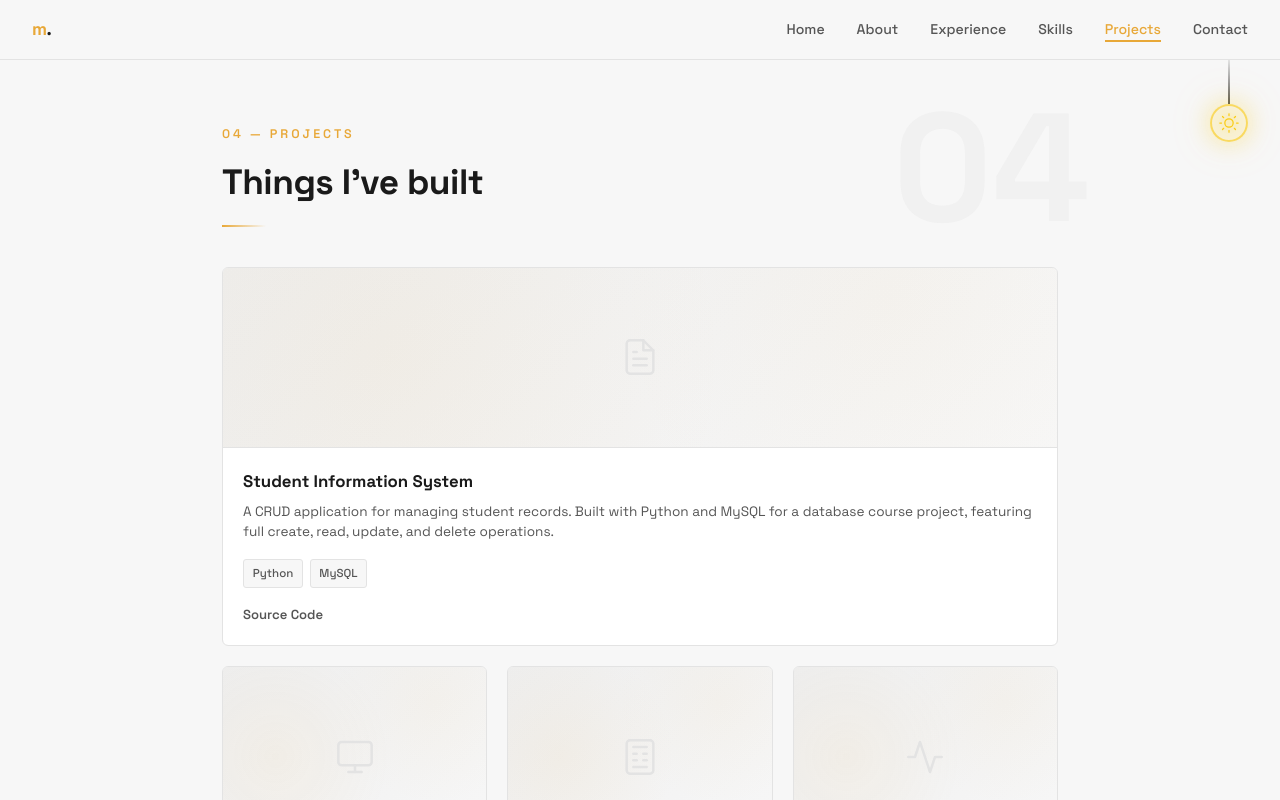
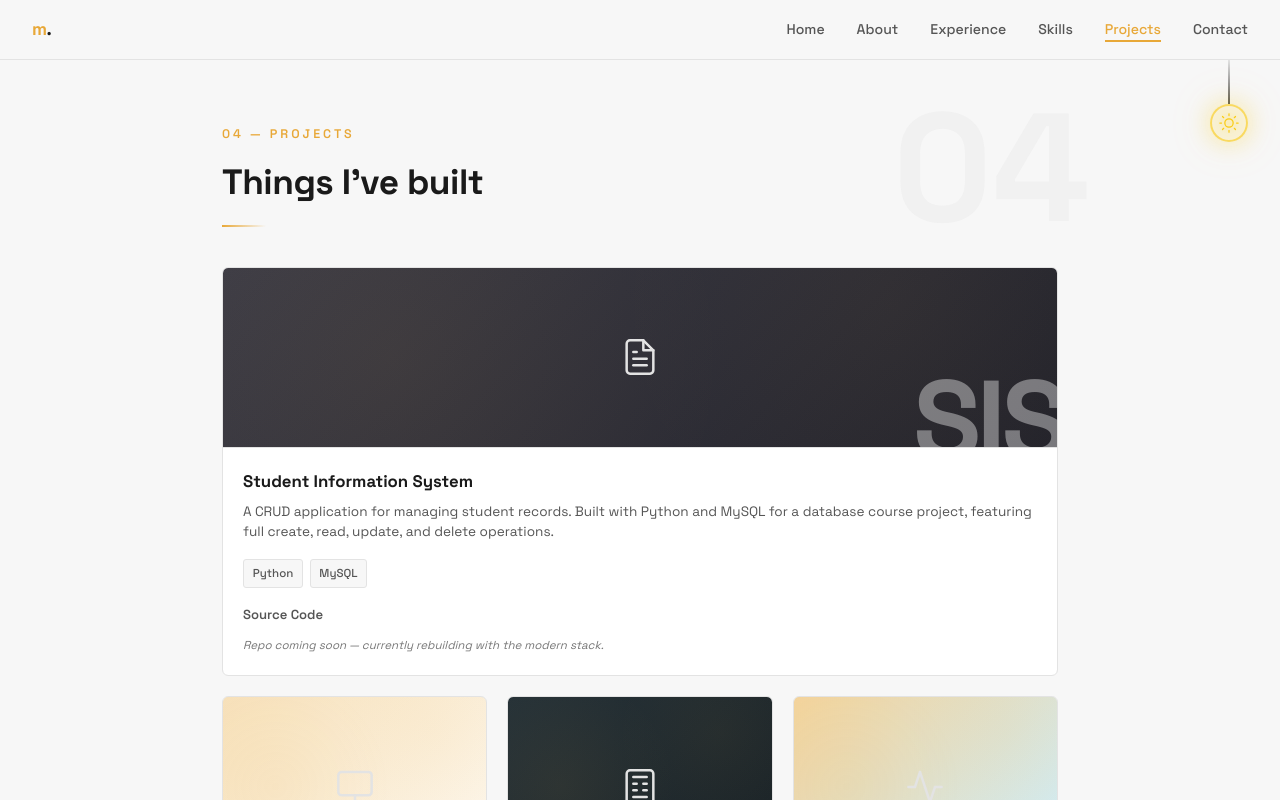
Before and after one commit to michaelharvy/michael-harvy-portfolio, a React (Vite) app: page /projects in a window 1280 px wide. Shown: the top 800 px of the page. Built offline with nearby package versions, Linux system fonts and the light colour scheme.

Commit message:
Add 404 page, AURA-DX case study, project card polish (thumbs/notes, drop dead CSS)

```diff
--- a/src/App.jsx
+++ b/src/App.jsx
@@ -1,13 +1,15 @@
 import { Suspense, lazy, useEffect, useState } from 'react'
-import { Navigate, Route, Routes, useLocation } from 'react-router-dom'
+import { Route, Routes, useLocation } from 'react-router-dom'
 import Footer from './components/Footer'
 import Navbar from './components/Navbar'
 import { useTheme } from './hooks/useTheme'
 
 const About = lazy(() => import('./pages/About'))
+const AuraDxCaseStudy = lazy(() => import('./pages/AuraDxCaseStudy'))
 const Contact = lazy(() => import('./pages/Contact'))
 const Experience = lazy(() => import('./pages/Experience'))
 const Home = lazy(() => import('./pages/Home'))
+const NotFound = lazy(() => import('./pages/NotFound'))
 const Projects = lazy(() => import('./pages/Projects'))
 const Skills = lazy(() => import('./pages/Skills'))
 
@@ -32,8 +34,9 @@ export default function App() {
             <Route path="/experience" element={<Experience />} />
             <Route path="/skills" element={<Skills />} />
             <Route path="/projects" element={<Projects />} />
+            <Route path="/projects/aura-dx" element={<AuraDxCaseStudy />} />
             <Route path="/contact" element={<Contact />} />
-            <Route path="*" element={<Navigate to="/" replace />} />
+            <Route path="*" element={<NotFound />} />
           </Routes>
         </Suspense>
       </main>
--- /dev/null
+++ b/src/pages/AuraDxCaseStudy.jsx
@@ -0,0 +1,106 @@
+import { Link } from 'react-router-dom'
+import { usePageMeta } from '../hooks/usePageMeta'
+import { useReveal } from '../hooks/useReveal'
+
+const BADGES = ['AI / ML', 'Audio Processing', 'Real-Time UI/UX', 'Group Thesis']
+
+const FACTS = [
+  { label: 'Status', value: 'Active thesis' },
+  { label: 'Year', value: '2025 — Present' },
+  { label: 'School', value: 'URS Morong' },
+  { label: 'My role', value: 'UI/UX & interface lead' },
+]
+
+export default function AuraDxCaseStudy() {
+  const revealRef = useReveal({ threshold: 0.1 })
+  usePageMeta(
+    'AURA-DX — Case Study | Michael Harvy M. Nepomuceno',
+    'A deep dive into AURA-DX — an AI-powered cough analysis thesis I lead the interface for, screening for TB, COPD, pneumonia, and healthy baselines.',
+  )
+
+  return (
+    <section className="section" ref={revealRef}>
+      <div className="section-number" aria-hidden="true">AI</div>
+      <p className="section-label fade-up">Case Study &mdash; AURA-DX</p>
+      <h2 className="section-title fade-up">AI-Powered Cough Analysis &amp; Detection System</h2>
+
+      <div className="case-hero fade-up">
+        <p className="case-blurb">
+          A team thesis that turns a routine cough into a health signal &mdash;
+          recording audio, analyzing its patterns in real time, and screening
+          for potential respiratory conditions.
+        </p>
+        <div className="case-badges">
+          {BADGES.map((b) => <span className="case-badge" key={b}>{b}</span>)}
+        </div>
+      </div>
+
+      <div className="case-facts fade-up">
+        {FACTS.map((fact) => (
+          <div className="case-fact" key={fact.label}>
+            <div className="case-fact-label">{fact.label}</div>
+            <div className="case-fact-value">{fact.value}</div>
+          </div>
+        ))}
+      </div>
+
+      <div className="case-body">
+        <div className="case-block fade-up">
+          <h3>The problem</h3>
+          <p>
+            Respiratory conditions like tuberculosis, COPD, and pneumonia are
+            usually screened with specialized equipment in clinics. For many,
+            that check never happens &mdash; a persistent cough gets shrugged
+            off instead of investigated.
+          </p>
+        </div>
+
+        <div className="case-block fade-up">
+          <h3>The idea</h3>
+          <p>
+            AURA-DX records a user&rsquo;s cough, analyzes the sound pattern,
+            and screens it against known signatures for TB, COPD, pneumonia,
+            and a healthy baseline. The goal is a quick, accessible first pass
+            that flags when a doctor&rsquo;s visit is worth scheduling.
+          </p>
+        </div>
+
+        <div className="case-block fade-up">
+          <h3>My role</h3>
+          <p>
+            I lead the public interface and the real-time UI/UX. That means
+            the capture flow users actually feel &mdash; recording the sample,
+            live acoustic-analysis feedback, and a result screen that reads
+            clearly and doesn&rsquo;t over-alarm. My focus is the layer between
+            the model and the person: natural capture, honest feedback, and a
+            flow that stays fast even while crunching audio.
+          </p>
+        </div>
+
+        <div className="case-block fade-up">
+          <h3>How it&rsquo;s built</h3>
+          <p>
+            The AI layer classifies cough audio against respiratory signatures,
+            while the interface layer handles recording, real-time feedback,
+            and results. It pairs Python-based audio classification with a
+            modern web interface so the whole flow runs live in the browser.
+          </p>
+        </div>
+
+        <div className="case-block fade-up">
+          <h3>Status &amp; next steps</h3>
+          <p>
+            AURA-DX is an active thesis with my group at URS Morong, and the
+            interface is live at aura-dx.xyz. Next on the roadmap is tightening
+            the real-time feedback loop and widening classifier coverage.
+          </p>
+        </div>
+      </div>
+
+      <div className="case-cta fade-up">
+        <a href="https://aura-dx.xyz" target="_blank" rel="noopener noreferrer" className="hero-btn">Visit live site</a>
+        <Link to="/projects" className="hero-btn hero-btn--ghost">Back to projects</Link>
+      </div>
+    </section>
+  )
+}
--- a/src/pages/Experience.jsx
+++ b/src/pages/Experience.jsx
@@ -1,3 +1,4 @@
+import { Link } from 'react-router-dom'
 import { usePageMeta } from '../hooks/usePageMeta'
 import { useReveal } from '../hooks/useReveal'
 import { useStaggerReveal } from '../hooks/useStaggerReveal'
@@ -37,6 +38,9 @@ export default function Experience() {
                 <li>Integrating the AI model into a live, usable interface</li>
                 <li>Implementing real-time acoustic analysis feedback</li>
               </ul>
+              <div className="timeline-card-link">
+                <Link to="/projects/aura-dx">Read the case study &rarr;</Link>
+              </div>
             </div>
 
             <div className="timeline-stack">
--- /dev/null
+++ b/src/pages/NotFound.jsx
@@ -0,0 +1,26 @@
+import { Link } from 'react-router-dom'
+import { usePageMeta } from '../hooks/usePageMeta'
+import { useReveal } from '../hooks/useReveal'
+
+export default function NotFound() {
+  const revealRef = useReveal({ threshold: 0.1 })
+  usePageMeta(
+    'Page not found — Michael Harvy M. Nepomuceno',
+    'This page doesn\u2019t exist — let\u2019s get you back to the portfolio homepage.',
+  )
+
+  return (
+    <section className="section notfound" ref={revealRef}>
+      <div className="section-number" aria-hidden="true">404</div>
+      <p className="section-label fade-up">404 &mdash; Unknown page</p>
+      <h2 className="section-title fade-up">This page wandered off</h2>
+      <p className="notfound-text fade-up">
+        The page you&rsquo;re looking for doesn&rsquo;t exist or has moved.
+        Let&rsquo;s get you back somewhere useful.
+      </p>
+      <div className="about-cta fade-up">
+        <Link to="/" className="about-cta-btn">Back to home</Link>
+      </div>
+    </section>
+  )
+}
--- a/src/pages/Projects.jsx
+++ b/src/pages/Projects.jsx
@@ -1,3 +1,4 @@
+import { Link } from 'react-router-dom'
 import { usePageMeta } from '../hooks/usePageMeta'
 import { useReveal } from '../hooks/useReveal'
 import { useTilt } from '../hooks/useTilt'
@@ -9,6 +10,8 @@ const PROJECTS = [
     desc: 'A CRUD application for managing student records. Built with Python and MySQL for a database course project, featuring full create, read, update, and delete operations.',
     tags: ['Python', 'MySQL'],
     links: [{ label: 'Source Code', url: '' }],
+    note: 'Repo coming soon — currently rebuilding with the modern stack.',
+    thumb: { gradient: 'linear-gradient(135deg, #3b3b46 0%, #23232b 100%)', glyph: 'SIS' },
   },
   {
     icon: <><rect x="2" y="3" width="20" height="14" rx="2" /><line x1="8" y1="21" x2="16" y2="21" /><line x1="12" y1="17" x2="12" y2="21" /></>,
@@ -16,6 +19,7 @@ const PROJECTS = [
     desc: 'This website right here. A React + Vite rebuild of my original static HTML/CSS/JS portfolio, with client-side routing, light/dark theming, and scroll-triggered micro-interactions.',
     tags: ['React', 'Vite', 'JavaScript'],
     links: [{ label: 'Source Code', url: 'https://github.com/michaelharvy/michael-harvy-portfolio' }],
+    thumb: { gradient: 'linear-gradient(135deg, rgba(232, 168, 56, 0.35) 0%, rgba(232, 168, 56, 0.08) 100%)', glyph: 'mh.' },
   },
   {
     icon: <><rect x="4" y="2" width="16" height="20" rx="2" /><line x1="8" y1="6" x2="16" y2="6" /><line x1="8" y1="10" x2="10" y2="10" /><line x1="14" y1="10" x2="16" y2="10" /><line x1="8" y1="14" x2="10" y2="14" /><line x1="14" y1="14" x2="16" y2="14" /><line x1="8" y1="18" x2="16" y2="18" /></>,
@@ -23,23 +27,36 @@ const PROJECTS = [
     desc: 'A browser-based calculator with a clean interface. One of my first JavaScript projects when I was learning the basics.',
     tags: ['HTML', 'CSS', 'JavaScript'],
     links: [{ label: 'Live Demo', url: '' }, { label: 'Source Code', url: '' }],
+    note: 'Repo coming soon — being rebuilt and will ship with a fresh UI.',
+    thumb: { gradient: 'linear-gradient(135deg, #263238 0%, #1a2226 100%)', glyph: '=' },
   },
   {
     icon: <path d="M22 12h-4l-3 9L9 3l-3 9H2" />,
     title: 'AURA-DX',
     desc: 'A respiratory cough detection system that analyzes sound patterns to identify potential health concerns. Built with a group as a collaborative thesis project.',
     tags: ['Python', 'AI / ML', 'Group Project'],
-    links: [{ label: 'Live Site', url: 'https://aura-dx.xyz' }],
+    links: [
+      { label: 'Project Details', to: '/projects/aura-dx' },
+      { label: 'Live Site', url: 'https://aura-dx.xyz' },
+    ],
+    thumb: { gradient: 'linear-gradient(135deg, rgba(232, 168, 56, 0.5) 0%, rgba(56, 189, 248, 0.25) 100%)', glyph: 'AI' },
   },
 ]
 
-function ProjectCard({ icon, title, desc, tags, links }) {
+function ProjectThumb({ icon, thumb }) {
+  return (
+    <div className="project-thumb" style={thumb ? { background: thumb.gradient } : undefined}>
+      {thumb?.glyph && <span className="project-thumb-glyph" aria-hidden="true">{thumb.glyph}</span>}
+      <svg className="project-thumb-icon" width="40" height="40" viewBox="0 0 24 24" fill="none" stroke="currentColor" strokeWidth="1.5" strokeLinecap="round" strokeLinejoin="round">{icon}</svg>
+    </div>
+  )
+}
+
+function ProjectCard({ icon, title, desc, tags, links, note, thumb }) {
   const tiltRef = useTilt({ maxX: 3, maxY: 3, perspective: 800, lift: -6 })
   return (
     <div className="project-card fade-up" ref={tiltRef}>
-      <div className="project-thumb">
-        <svg className="project-thumb-icon" width="40" height="40" viewBox="0 0 24 24" fill="none" stroke="currentColor" strokeWidth="1.5" strokeLinecap="round" strokeLinejoin="round">{icon}</svg>
-      </div>
+      <ProjectThumb icon={icon} thumb={thumb} />
       <div className="project-info">
         <h3>{title}</h3>
         <p>{desc}</p>
@@ -47,14 +64,13 @@ function ProjectCard({ icon, title, desc, tags, links }) {
           {tags.map((t) => <span key={t}>{t}</span>)}
         </div>
         <div className="project-links">
-          {links.map((link) =>
-            link.url ? (
-              <a key={link.label} href={link.url} target="_blank" rel="noopener noreferrer">{link.label}</a>
-            ) : (
-              <span key={link.label}>{link.label}</span>
-            ),
-          )}
+          {links.map((link) => {
+            if (link.to) return <Link key={link.label} to={link.to}>{link.label}</Link>
+            if (link.url) return <a key={link.label} href={link.url} target="_blank" rel="noopener noreferrer">{link.label}</a>
+            return <span key={link.label}>{link.label}</span>
+          })}
         </div>
+        {note && <div className="project-note">{note}</div>}
       </div>
     </div>
   )
--- a/src/styles/global.css
+++ b/src/styles/global.css
@@ -1102,6 +1102,21 @@ main {
     transform: rotate(45deg) translateY(6px);
 }
 
+.timeline-card-link {
+    margin-top: 0.75rem;
+}
+
+.timeline-card-link a {
+    font-size: 0.8rem;
+    font-weight: 600;
+    color: var(--accent);
+    transition: opacity 0.2s;
+}
+
+.timeline-card-link a:hover {
+    opacity: 0.7;
+}
+
 /* ── active thesis card — green glow ── */
 .timeline-item--active .timeline-card {
     border: 1px solid rgba(34, 197, 94, 0.4);
@@ -1586,6 +1601,148 @@ main {
     font-weight: 600;
 }
 
+.project-thumb-glyph {
+    position: absolute;
+    right: -8px;
+    bottom: -30px;
+    font-size: 7rem;
+    font-weight: 700;
+    line-height: 1;
+    letter-spacing: -0.04em;
+    color: var(--bg);
+    opacity: 0.4;
+    z-index: 1;
+    user-select: none;
+    pointer-events: none;
+}
+
+.project-card:hover .project-thumb-glyph {
+    color: var(--accent);
+    opacity: 0.5;
+}
+
+.project-note {
+    margin-top: 0.7rem;
+    font-size: 0.72rem;
+    font-style: italic;
+    color: var(--text-dim);
+    opacity: 0.8;
+}
+
+/* ========================================
+   NOT FOUND (404)
+   ======================================== */
+.notfound-text {
+    color: var(--text-dim);
+    line-height: 1.7;
+    max-width: 42ch;
+    margin-bottom: 1.5rem;
+}
+
+/* ========================================
+   CASE STUDY (AURA-DX)
+   ======================================== */
+.case-hero {
+    max-width: 760px;
+}
+
+.case-blurb {
+    color: var(--text-dim);
+    font-size: 1rem;
+    line-height: 1.7;
+    margin-bottom: 1.25rem;
+}
+
+.case-badges {
+    display: flex;
+    flex-wrap: wrap;
+    gap: 0.5rem;
+    margin: 1.25rem 0 2rem;
+}
+
+.case-badge {
+    font-size: 0.74rem;
+    padding: 0.3rem 0.6rem;
+    background: var(--bg);
+    border: 1px solid var(--border);
+    border-radius: 3px;
+    color: var(--text-dim);
+    font-weight: 500;
+}
+
+.case-facts {
+    display: grid;
+    grid-template-columns: repeat(2, 1fr);
+    gap: 1px;
+    background: var(--border);
+    border: 1px solid var(--border);
+    border-radius: var(--radius);
+    overflow: hidden;
+    margin-bottom: 2.5rem;
+    max-width: 760px;
+}
+
+.case-fact {
+    background: var(--bg-card);
+    padding: 1rem 1.25rem;
+}
+
+.case-fact-label {
+    font-size: 0.68rem;
+    text-transform: uppercase;
+    letter-spacing: 2px;
+    color: var(--text-dim);
+    font-weight: 600;
+}
+
+.case-fact-value {
+    font-size: 0.92rem;
+    font-weight: 600;
+    margin-top: 0.3rem;
+}
+
+.case-body {
+    max-width: 760px;
+}
+
+.case-block {
+    margin-bottom: 2.25rem;
+}
+
+.case-block h3 {
+    font-size: 1.15rem;
+    font-weight: 700;
+    margin-bottom: 0.75rem;
+    display: flex;
+    align-items: center;
+    gap: 0.75rem;
+}
+
+.case-block h3::before {
+    content: '';
+    width: 10px;
+    height: 10px;
+    background: var(--accent);
+    transform: rotate(45deg);
+    flex-shrink: 0;
+}
+
+.case-block p {
+    color: var(--text-dim);
+    font-size: 0.92rem;
+    line-height: 1.75;
+    margin-bottom: 0.75rem;
+    padding-left: 1.5rem;
+}
+
+.case-cta {
+    display: flex;
+    flex-wrap: wrap;
+    gap: 1rem;
+    margin-top: 2.75rem;
+    max-width: 760px;
+}
+
 /* ========================================
    CONTACT
    ======================================== */
@@ -1752,10 +1909,6 @@ footer span {
     animation: pageIn 0.35s ease forwards;
 }
 
-.page-exit {
-    animation: pageOut 0.2s ease forwards;
-}
-
 @keyframes pageIn {
     from {
         opacity: 0;
@@ -1764,17 +1917,6 @@ footer span {
     to {
         opacity: 1;
         transform: translateY(0);
-    }
-}
-
-@keyframes pageOut {
-    from {
-        opacity: 1;
-        transform: translateY(0);
-    }
-    to {
-        opacity: 0;
-        transform: translateY(-8px);
     }
 }
 
@@ -1997,6 +2139,18 @@ footer span {
         grid-template-columns: 1fr;
     }
 
+    .case-facts {
+        grid-template-columns: 1fr;
+    }
+
+    .case-cta {
+        flex-direction: column;
+    }
+
+    .case-block p {
+        padding-left: 0;
+    }
+
     .section {
         padding: 3rem 1.25rem;
     }
```
